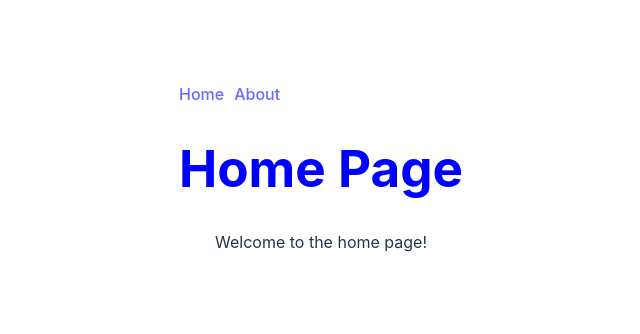
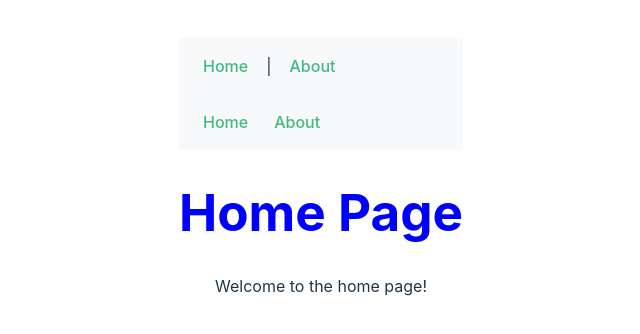
Before and after one commit to demjhonsilver/embedia-vue-docs, a Vue app: page / in a window 1280 px wide. Shown: the part 224-558 px from the top of the page, without its empty margins (319-959 px from the left). Built offline with nearby package versions, Linux system fonts and the light colour scheme.

Commit message:
set base 2

```diff
--- a/src/App.vue
+++ b/src/App.vue
@@ -1,5 +1,9 @@
 <template>
   <div id="app">
+    <nav>
+      <router-link to="/">Home</router-link> |
+      <router-link to="/about">About</router-link>
+    </nav>
     <router-view />
   </div>
 </template>
@@ -11,5 +15,13 @@ export default {
 </script>
 
 <style>
-
+nav {
+  padding: 1em;
+  background-color: #f8f9fa;
+}
+nav a {
+  margin: 0 0.5em;
+  text-decoration: none;
+  color: #42b983;
+}
 </style>
--- a/vite.config.js
+++ b/vite.config.js
@@ -9,5 +9,5 @@ import vue from '@vitejs/plugin-vue'
 
 export default defineConfig({
   plugins: [vue()],
-  base: '/embedia-vue-docs',
+  base: '/embedia-vue-docs/',
 });
```
